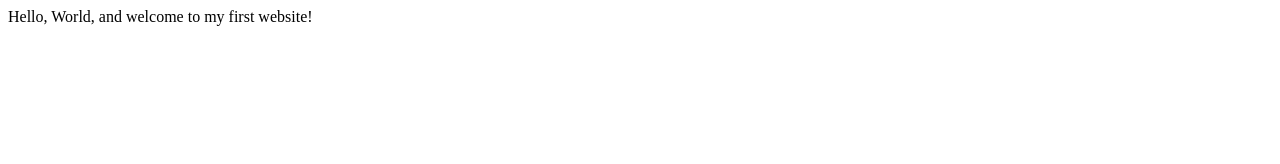
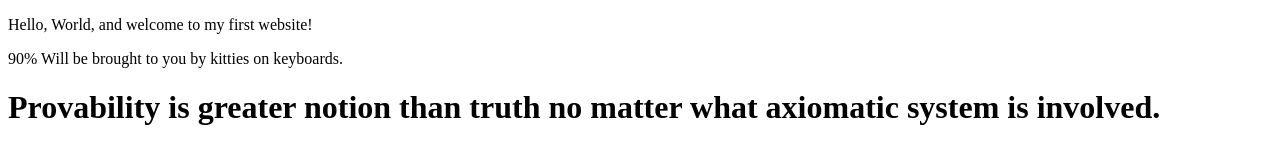
Before and after one commit to melissabush/melissabush.github.io, a plain HTML site: page index.html in a window 1280 px wide. Drawn offline with Linux system fonts and the light colour scheme.

Commit message:
Updating HTML
Wrapped all elements in tags and expanded metadata.

```diff
--- a/index.html
+++ b/index.html
@@ -3,9 +3,14 @@
     <head>
         <meta charset="utf-8">
         <meta name="viewport" content="width=device-width, initial-scale=1.0">
-        <title>My First Website</title>
+        <meta name="author" content="Melissa Bush">
+        <title>CE Truffaut | Web Developer</title>
     </head>
     <body>
-       Hello, World, and welcome to my first website!
+        <p>Hello, World, and welcome to my first website!</p>
+        <p>90% Will be brought to you by  kitties on keyboards.</p>
+
+        <h1> Provability is greater notion than truth no matter what axiomatic system is involved.</h1>
+
     </body>
 </html>
```
